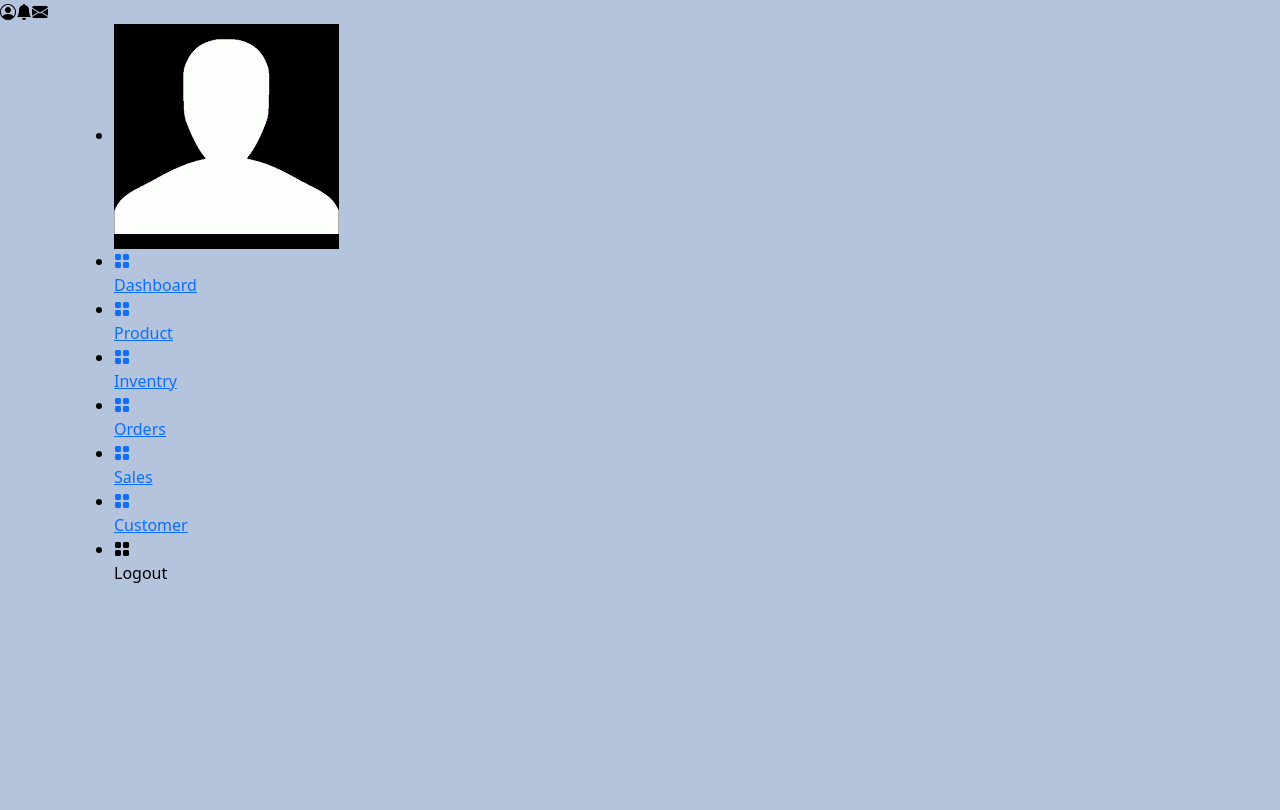
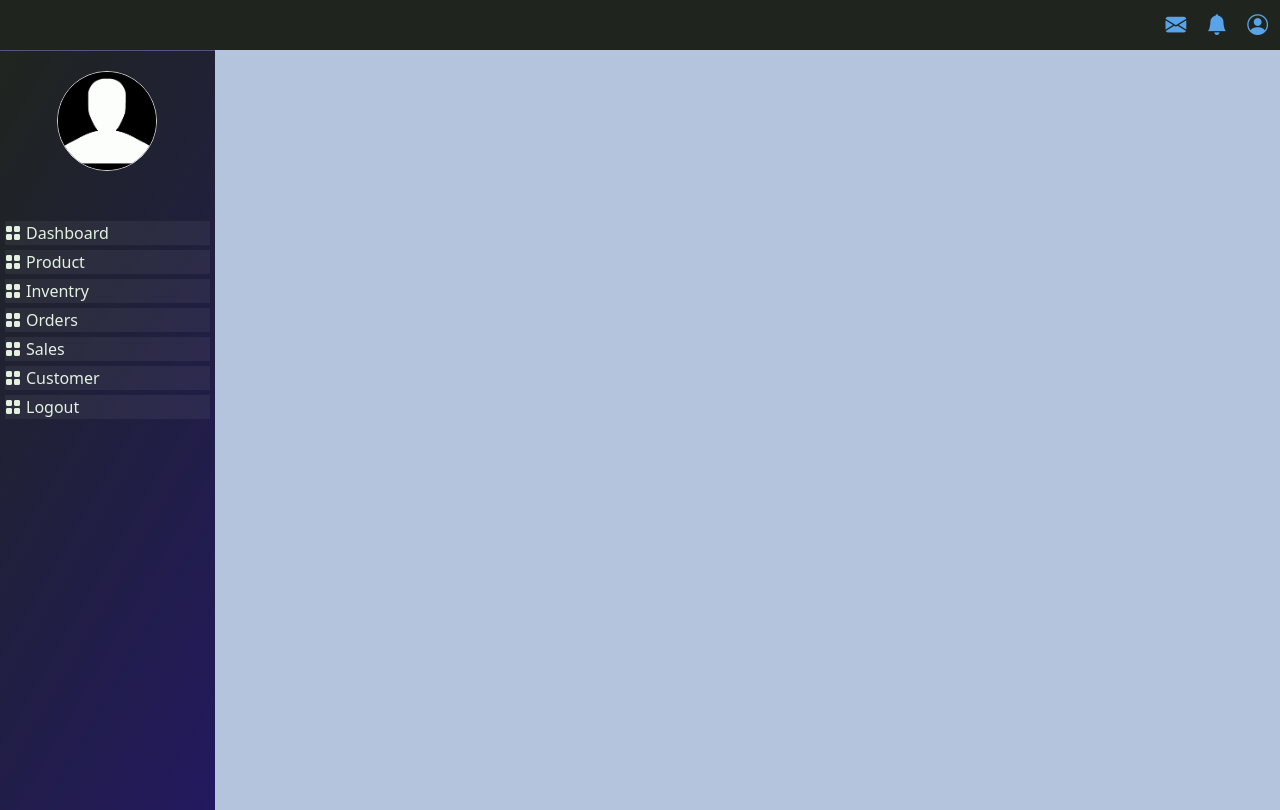
Before and after one commit to dips98/ecom-admin-panel, an Angular app: page /dashboard in a window 1280 px wide. Built offline with nearby package versions, Linux system fonts and the light colour scheme.

Commit message:
Dashboard css

```diff
--- a/src/app/dashboard/dashboard.component.scss
+++ b/src/app/dashboard/dashboard.component.scss
@@ -0,0 +1,79 @@
+.header {
+    display: flex;
+    width: 100%;
+    height: 50px;
+    background: var(--secondary-color);
+    color: var(--primary-color);
+    flex-direction: row-reverse;
+    padding-right: 12px;
+    align-items: center;
+    gap: 20px;
+
+    span {
+        cursor: pointer;
+        font-size: 1.3rem;
+    }
+}
+
+.container-fluid {
+    display: flex;
+    width: 100%;
+    margin: 0;
+    padding: 0;
+    min-height: 95vh;
+
+    .container.sidebar {
+        margin: 0;
+        padding: 0;
+        background: linear-gradient(120deg, var(--secondary-color), rgb(34, 25, 95));
+        width: 20%;
+        color: white;
+        padding: 20px 5px;
+        border-top: solid 1px rgba(211, 211, 211, 0.299);
+    }
+
+    .container.main {
+        width: 100%;
+        margin: 0;
+        padding: 0;
+    }
+}
+
+// Navigation css
+nav {
+    ul {
+        list-style: none;
+        padding: 0;
+
+        li {
+            .user-profile-image {
+                margin-bottom: 50px;
+                display: inline-flex;
+                justify-content: center;
+                width: 100%;
+                img {
+                    width: 100px;
+                    height: 100px;
+                    border-radius: 50px;
+                    overflow: hidden;
+                    background: rgba(211, 211, 211, 0.173);
+                    border: solid 1px lightgray;
+                }
+            }
+
+            a {
+                display: flex;
+                margin-bottom: 5px;
+                background: rgba(211, 211, 211, 0.065);
+                text-decoration: none;
+                gap: 5px;
+                color: var(--primary-light);
+                transition: all 0.3s ease-in;
+            }
+
+            a:hover {
+                color: var(--primary-color);
+            }
+        }
+    }
+}
```
